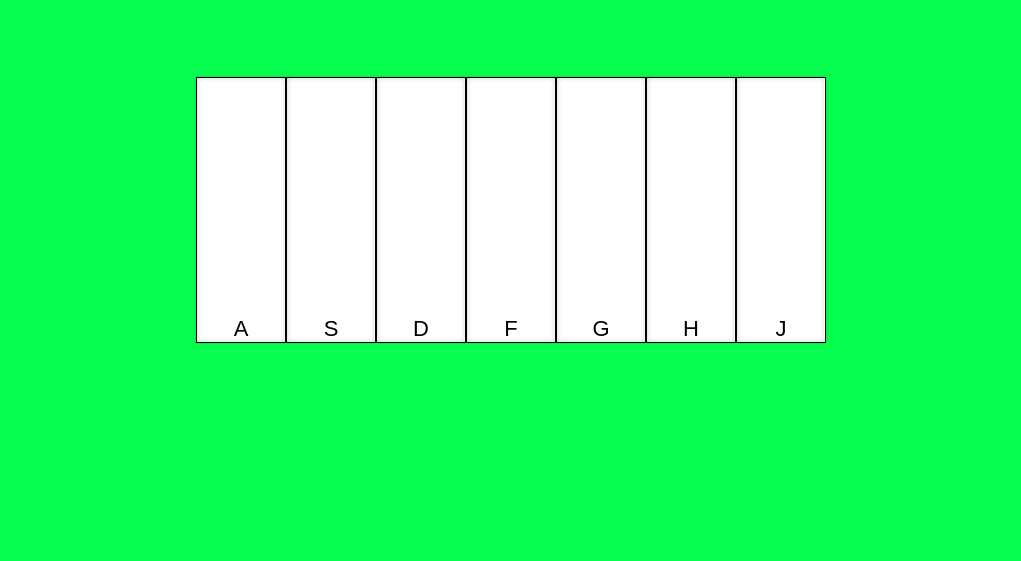
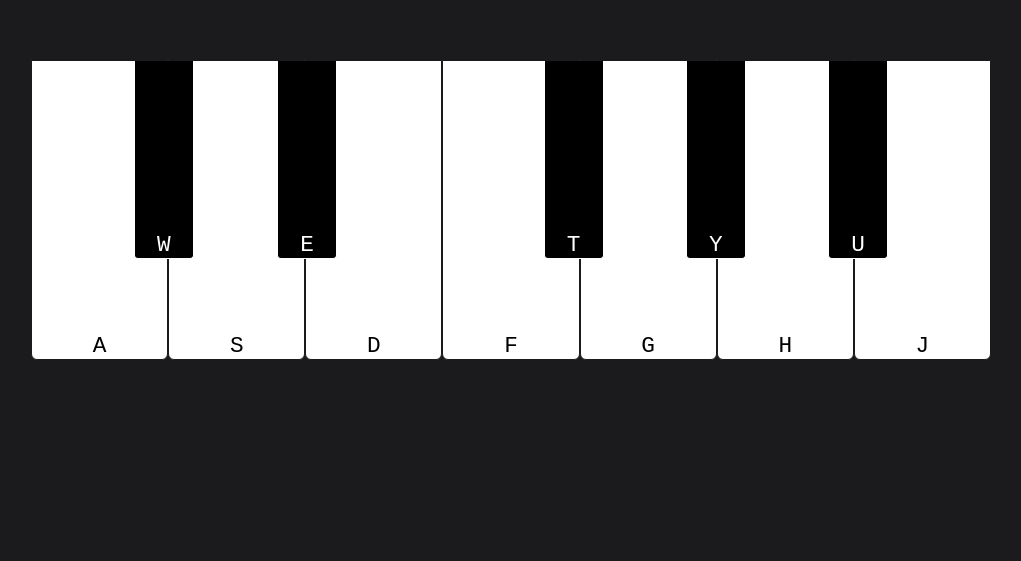
Before and after one commit to Kristalkill/Virtual_Piano, a website: page Virtual Piano/task/src/index.html in a window 1280 px wide. Shown: the part 190-751 px from the top of the page, without its empty margins (129-1150 px from the left). Drawn offline with Linux system fonts and the light colour scheme.

Commit message:
### Final code Added black keys......

```diff
--- a/Virtual Piano/task/src/index.html
+++ b/Virtual Piano/task/src/index.html
@@ -4,9 +4,11 @@
     <meta charset="utf-8">
     <link rel="stylesheet" href="main.css">
     <title>Hello, World!</title>
+    <meta name="viewport" content="width=device-width, initial-scale=1, shrink-to-fit=no">
 </head>
 <body>
-    <div class="container">
+<div class="container">
+    <div class="white-keys">
         <kbd>A</kbd>
         <kbd>S</kbd>
         <kbd>D</kbd>
@@ -15,6 +17,14 @@
         <kbd>H</kbd>
         <kbd>J</kbd>
     </div>
-    <script src="main.js"></script>
+    <div class="black-keys">
+        <kbd class="W">W</kbd>
+        <kbd class="E">E</kbd>
+        <kbd class="T">T</kbd>
+        <kbd class="Y">Y</kbd>
+        <kbd class="U">U</kbd>
+    </div>
+</div>
+<script src="main.js"></script>
 </body>
 </html>
--- a/Virtual Piano/task/src/main.css
+++ b/Virtual Piano/task/src/main.css
@@ -1,31 +1,89 @@
-* {
-    box-sizing: content-box;
-}
-
 body {
-    margin:0;
-    background: #06ff4f
+    background: #1b1b1e;
 }
 
 .container {
+    width: 960px;
+    height: 300px;
+    position: absolute; /*Can also be `fixed`*/
+    left: 0;
+    right: 0;
+    top: 0;
+    bottom: 0;
+    margin: auto;
+    /*Solves a problem in which the content is being cut when the div is smaller than its' wrapper:*/
+    max-width: 100%;
+    max-height: 100%;
+}
+
+.black-keys {
+    width: 960px;
+    display: grid;
+    grid-template-columns: repeat(42, 1fr);
+    height: 66%;
+    justify-items: center;
+}
+
+.black-keys kbd {
+    width: 58px;
+    background: black;
+    border: 1px solid #fff;
+    border-radius: 0 0 4px 4px;
+    cursor: pointer;
+    top: -299px;
+    position: relative;
+    z-index: 1;
+    border-top: none;
+    color: white;
+}
+
+
+.black-keys kbd.W {
+    grid-column: 6 / span 2;
+}
+
+.black-keys kbd.E {
+    grid-column: 12 / span 3;
+}
+
+.black-keys kbd.T {
+    grid-column: 25 / span 2;
+}
+
+.black-keys kbd.Y {
+    grid-column: 31 / span 2;
+}
+
+.black-keys kbd.U {
+    grid-column: 37 / span 1;
+}
+
+
+.white-keys {
+    width: 960px;
+    display: grid;
+    grid-template-columns: repeat(7, 1fr);
+    height: 300px;
+}
+
+.white-keys kbd {
+    background: #fff;
+    border: 1px solid #1b1b1e;
+    border-radius: 0 0 6px 6px;
+}
+
+kbd {
+    cursor: pointer;
+}
+
+kbd:active, kbd:focus {
+    border: 3px solid #4fb7ec;
+    outline: rgba(225, 225, 225, 0);
+}
+
+kbd {
+    font-size: 1.75em;
     display: flex;
-    position: absolute;
-    top: 50%;
-    left: 50%;
-    -ms-transform: translate(-50%, -50%);
-    transform: translate(-50%, -50%);
-    margin: 0;
+    align-items: end;
+    justify-content: center;
 }
-.container kbd {
-    display: flex;
-    background: white;
-    height:12em;
-    width:4em;
-    margin:0 0 0 0;
-    font-family: 'Montserrat', sans-serif;
-    font-size: 22px;
-    align-items: flex-end;
-    justify-content: center;
-    border: 1px solid #000000;
-    box-shadow:-1px 0 0 rgba(255,255,255,0.8) inset,0 0 5px #ccc inset,0 0 3px rgba(0,0,0,0.2);
-}
--- a/Virtual Piano/task/src/main.js
+++ b/Virtual Piano/task/src/main.js
@@ -1,12 +1,16 @@
+
+document.addEventListener('DOMContentLoaded',() => {
     const keys = document.querySelectorAll('kbd');
     keys.forEach(x => addEventListener('click', play_note(x.innerText)))
 
-document.addEventListener("keypress", function(event) {
-    if(['a', 's', 'd', 'f', 'g', 'h', 'j'].includes(event.key)){
+    document.addEventListener("keypress", function (event) {
+        if (['a', 's', 'd', 'f', 'g', 'h', 'j', 'w', 'e', 't','y', 'u'].includes(event.key)) {
             play_note((event.key).toUpperCase())
         }
     });
+
     function play_note(key) {
-    console.log(key)
         return new Audio(`sounds/${key}.mp3`).play()
     }
+
+})
```
Also changed, not shown: 5 other files. Lines whose indentation alone changed are shown as unchanged.
